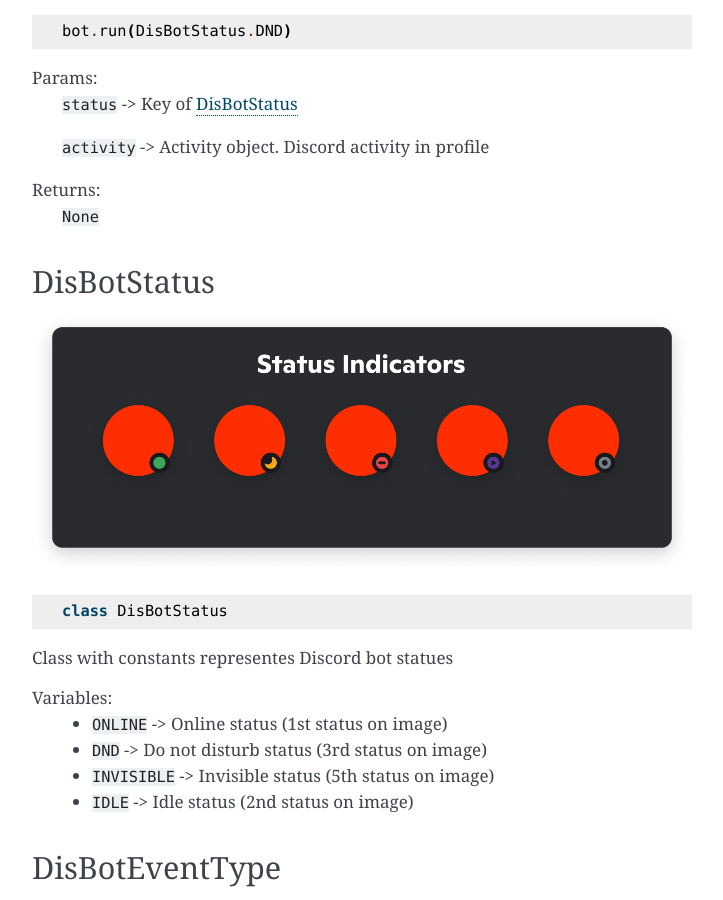
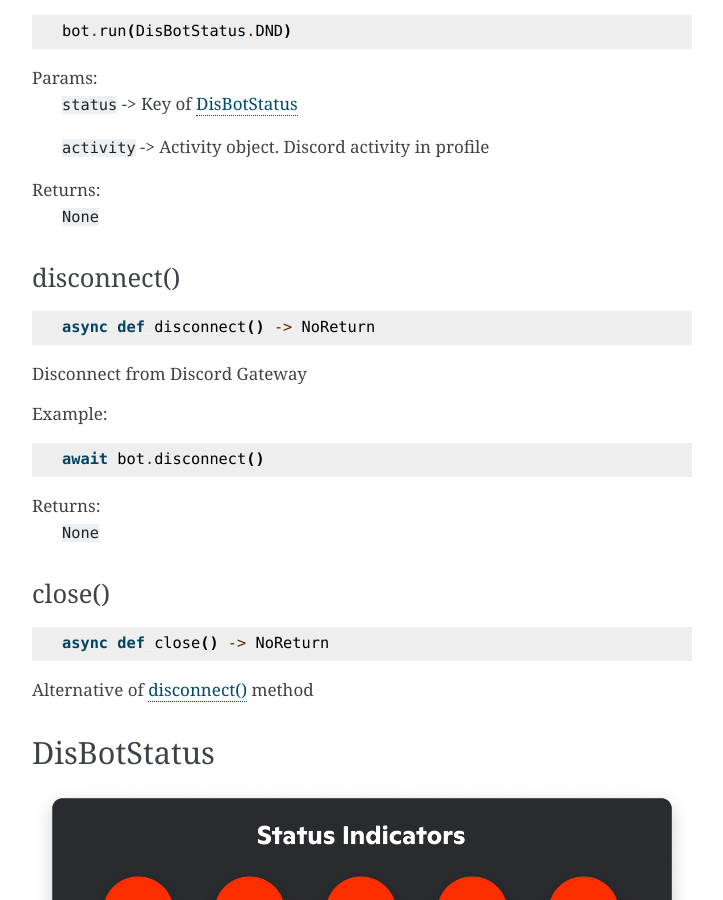
Before and after one commit to bleudev/pytecord_old_archive, a Sphinx documentation site: the page built from docs/source/objects/bot.rst, in a window 1280 px wide and 900 px high, scrolled down 8448 px. Shown: the whole window, without its empty margins (388-1111 px from the left). Built offline with Sphinx 7.4.7, drawn with Linux system fonts in a browser that asks for light colours.

Commit message:
disconnect() and close()

```diff
--- a/docs/source/objects/bot.rst
+++ b/docs/source/objects/bot.rst
@@ -383,6 +383,31 @@
 Returns:
     ``None``
 
+disconnect()
+============
+
+::
+
+    async def disconnect() -> NoReturn
+
+Disconnect from Discord Gateway
+
+Example::
+
+    await bot.disconnect()
+
+Returns:
+    ``None``
+
+close()
+============
+
+::
+
+    async def close() -> NoReturn
+
+Alternative of `disconnect()`_ method
+
 DisBotStatus
 ************
 
```
